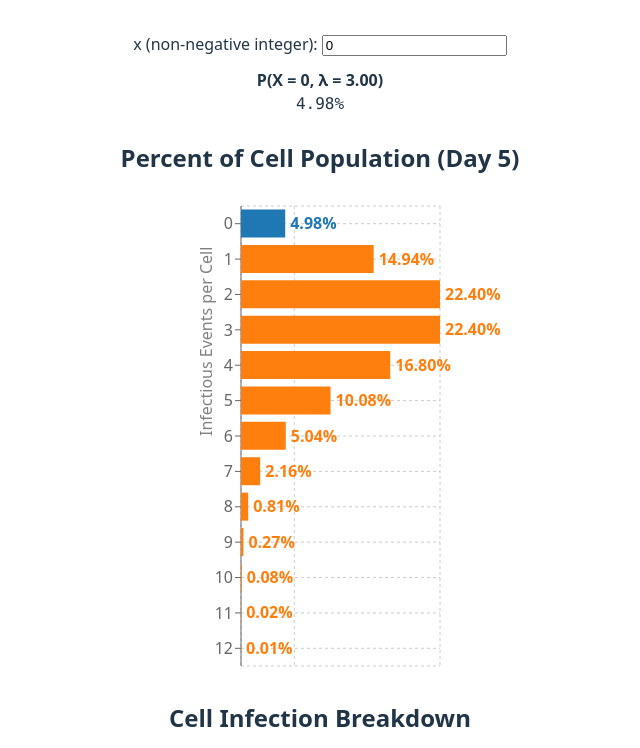
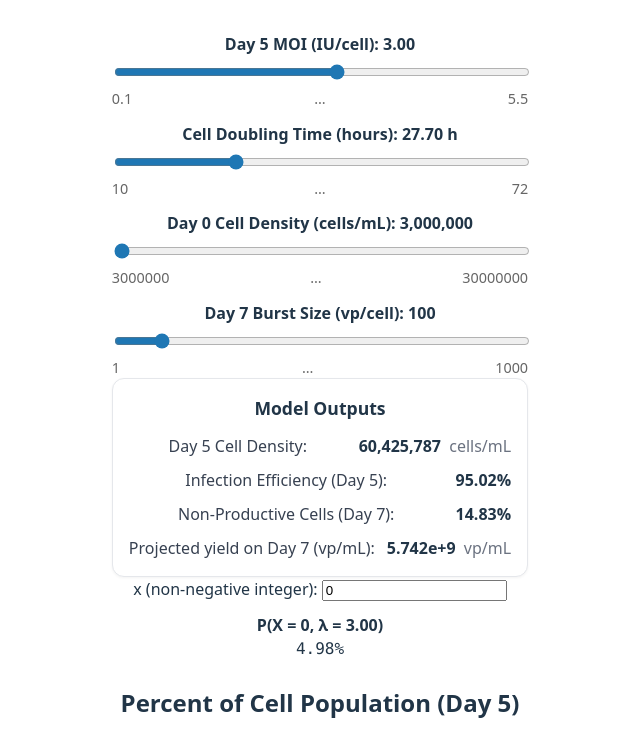
Before and after one commit to HiFiveJazz/Adenovirus-STR-Model, a React (Vite) app in the folder vite-electron-builder/packages/renderer/: page / in a window 1280 px wide. Shown: the top 748 px of the page, without its empty margins (320-960 px from the left). Built offline with nearby package versions, Linux system fonts and the light colour scheme.

Commit message:
working everything but graph!

```diff
--- a/vite-electron-builder/packages/renderer/src/App.jsx
+++ b/vite-electron-builder/packages/renderer/src/App.jsx
@@ -1,4 +1,4 @@
-import { useState } from 'react'
+import { useMemo, useState } from 'react'
 import reactLogo from './assets/react.svg'
 import viteLogo from '/vite.svg'
 import './App.css'
@@ -6,27 +6,129 @@ import './App.css'
 import PoissonDemo from './components/Poisson Graph/PoissonDemo'
 import PoissonPieChart from './components/Poisson Pie Chart/PoissonPieChart'
 import InputField from './components/Input Fields/InputField'
+import OutputField from './components/Output Fields/OutputField'
 
 export default function App() {
+  // controls
   const [lambda, setLambda] = useState(3)
+  const [doubTime, setDoubTime] = useState(27.7)       // hours
+  const [cellDensity, setCellDensity] = useState(3e6) // cells/mL (Day 0)
+  const [burstSize, setBurstSize] = useState(100)     // vp/cell (Day 7)
+
+  // ⬇️ Use the exact formula you gave for Day 5 Cell Density
+  const {
+    day5CellDensity,
+    infectionEfficiencyDay5,
+    nonProductiveCellsDay7, // fraction 0..1
+    projectedYieldDay7,     // vp/mL
+  } = useMemo(() => {
+    const INFECTION_HOUR = 120; // hours
+    const FINAL_HOUR = 168;     // hours
+
+    const growth = (N0, hours, dt) =>
+      (Number.isFinite(N0) && Number.isFinite(hours) && Number.isFinite(dt) && dt > 0)
+        ? N0 * Math.pow(2, hours / dt)
+        : NaN;
+
+    // Day 5 density at infection time
+    const N5 = growth(cellDensity, INFECTION_HOUR, doubTime);
+
+    // Infection efficiency (fraction)
+    const infFrac =
+      (Number.isFinite(lambda) && lambda >= 0) ? 1 - Math.exp(-lambda) : NaN;
+    const uninfFrac =
+      (Number.isFinite(infFrac)) ? (1 - infFrac) : NaN;
+
+    // Initial infected & uninfected at infection time
+    const initInfCd   = (Number.isFinite(N5) && Number.isFinite(infFrac))   ? N5 * infFrac   : NaN;
+    const initUninfCd = (Number.isFinite(N5) && Number.isFinite(uninfFrac)) ? N5 * uninfFrac : NaN;
+
+    // Uninfected grow from 120h to 168h; infected assumed not to grow
+    const gf = (Number.isFinite(doubTime) && doubTime > 0)
+      ? Math.pow(2, (FINAL_HOUR - INFECTION_HOUR) / doubTime)
+      : NaN;
+    const finUninfCd = (Number.isFinite(initUninfCd) && Number.isFinite(gf))
+      ? initUninfCd * gf
+      : NaN;
+
+    // Non-Productive Cells at end of run (fraction)
+    const denom = (Number.isFinite(finUninfCd) && Number.isFinite(initInfCd))
+      ? (finUninfCd + initInfCd)
+      : NaN;
+    const nonProdFrac = (Number.isFinite(finUninfCd) && Number.isFinite(denom) && denom > 0)
+      ? (finUninfCd / denom)
+      : NaN;
+
+    // Projected Bioreactor Yield (vp/mL)
+    const yieldVpPerMl = (Number.isFinite(initInfCd) && Number.isFinite(burstSize))
+      ? (initInfCd * burstSize)
+      : NaN;
+
+    return {
+      day5CellDensity: N5,
+      infectionEfficiencyDay5: infFrac,
+      nonProductiveCellsDay7: nonProdFrac, // fraction 0..1
+      projectedYieldDay7: yieldVpPerMl,    // vp/mL
+    };
+  }, [lambda, doubTime, cellDensity, burstSize]);
 
   return (
     <>
-      {/* <div> */}
-      {/*   <a href="https://vite.dev" target="_blank" rel="noreferrer"> */}
-      {/*     <img src={viteLogo} className="logo" alt="Vite logo" /> */}
-      {/*   </a> */}
-      {/*   <a href="https://react.dev" target="_blank" rel="noreferrer"> */}
-      {/*     <img src={reactLogo} className="logo react" alt="React logo" /> */}
-      {/*   </a> */}
-      {/* </div> */}
+      {/* Controls */}
+      <div style={{ display: 'grid', gap: 12, maxWidth: 720 }}>
+        <InputField
+          label="Day 5 MOI (IU/cell)"
+          value={lambda}
+          onChange={setLambda}
+          min={0.1}
+          max={5.5}
+          step={0.05}
+          formatValue={(v) => v.toFixed(2)}
+        />
+        <InputField
+          label="Cell Doubling Time (hours)"
+          value={doubTime}
+          onChange={setDoubTime}
+          min={10}
+          max={72}
+          step={0.1}
+          // was: v => `${v.toFixed(0)} h`
+          formatValue={(v) => `${v.toFixed(2)} h`}   // shows 27.70, matches the value used
+        />
 
-      {/* Slider to control λ */}
+        <InputField
+          label="Day 0 Cell Density (cells/mL)"
+          value={cellDensity}
+          onChange={setCellDensity}
+          min={3e6}
+          max={3e7}
+          step={1e4}
+          // avoid Math.round so we don't mask the true value
+          formatValue={(v) => v.toLocaleString()}   // exact value shown with separators
+        />
+        <InputField
+          label="Day 7 Burst Size (vp/cell)"
+          value={burstSize}
+          onChange={setBurstSize}
+          min={1}
+          max={1000}
+          step={1}
+          formatValue={(v) => `${Math.round(v)}`}
+        />
+      </div>
 
-      {/* Pass λ down as a prop */}
+      {/* Outputs */}
+      <OutputField
+        title="Model Outputs"
+        day5CellDensity={day5CellDensity}
+        infectionEfficiencyDay5={infectionEfficiencyDay5}
+        nonProductiveCellsDay7={nonProductiveCellsDay7}
+        projectedYieldDay7={projectedYieldDay7}
+      />
+
+      {/* Visuals (driven by λ) */}
       <PoissonDemo lambda={lambda} defaultX={0} />
       <PoissonPieChart lambda={lambda} title="Cell Infection Breakdown" />
-      <InputField label="Day 5 MOI (IU/Cell)" value={lambda} onChange={setLambda} min={0.1} max={18} step={0.1} />
     </>
   )
 }
--- a/vite-electron-builder/packages/renderer/src/components/Input Fields/InputField.jsx
+++ b/vite-electron-builder/packages/renderer/src/components/Input Fields/InputField.jsx
@@ -4,9 +4,10 @@ export default function InputField({
   label = 'λ (lambda)',
   value,
   onChange,
-  min = 0.1,
-  max = 18,
+  min = 0.05,
+  max = 7,
   step = 0.1,
+  formatValue = (v) => v.toFixed(2), // ⬅️ new: custom display formatter
 }) {
   const handleChange = (e) => {
     const v = Number(e.target.value)
@@ -16,7 +17,7 @@ export default function InputField({
   return (
     <div className="input-field">
       <label className="input-field__label">
-        {label}: <span className="input-field__value">{value.toFixed(2)}</span>
+        {label}: <span className="input-field__value">{formatValue(value)}</span>
       </label>
       <input
         className="input-field__range"
--- /dev/null
+++ b/vite-electron-builder/packages/renderer/src/components/Output Fields/CSS/OutputField.css
@@ -0,0 +1,40 @@
+.output-card {
+  border: 1px solid #e5e7eb;
+  border-radius: 12px;
+  padding: 16px;
+  max-width: 720px;
+  background: #fff;
+  box-shadow: 0 1px 3px rgba(0,0,0,.05);
+}
+
+.output-title {
+  margin: 0 0 12px 0;
+  font-size: 1.1rem;
+}
+
+.output-grid {
+  display: grid;
+  gap: 10px;
+}
+
+.output-row {
+  display: grid;
+  grid-template-columns: 1fr auto;
+  align-items: baseline;
+  gap: 12px;
+}
+
+.output-label {
+  color: #374151;
+}
+
+.output-value {
+  font-weight: 700;
+  font-variant-numeric: tabular-nums;
+}
+
+.unit {
+  font-weight: 500;
+  color: #6b7280;
+  margin-left: 4px;
+}
--- /dev/null
+++ b/vite-electron-builder/packages/renderer/src/components/Output Fields/OutputField.jsx
@@ -0,0 +1,51 @@
+import './CSS/OutputField.css'
+
+function fmtInt(n) {
+  if (!Number.isFinite(n)) return '—'
+  // compact but readable for large counts
+  return Math.round(n).toLocaleString()
+}
+
+function fmtPct(p) {
+  if (!Number.isFinite(p)) return '—'
+  return `${(p * 100).toFixed(2)}%`
+}
+
+function fmtSci(n) {
+  if (!Number.isFinite(n)) return '—'
+  // show vp/mL in scientific notation if very large, else with separators
+  if (Math.abs(n) >= 1e7) return n.toExponential(3)
+  return Math.round(n).toLocaleString()
+}
+
+export default function OutputField({
+  day5CellDensity,            // number (cells/mL)
+  infectionEfficiencyDay5,    // fraction (0..1)
+  nonProductiveCellsDay7,     // number (cells/mL)
+  projectedYieldDay7,         // number (vp/mL)
+  title = 'Outputs',
+}) {
+  return (
+    <div className="output-card">
+      <h2 className="output-title">{title}</h2>
+      <div className="output-grid">
+        <div className="output-row">
+          <div className="output-label">Day 5 Cell Density:</div>
+          <div className="output-value">{fmtInt(day5CellDensity)} <span className="unit">cells/mL</span></div>
+        </div>
+        <div className="output-row">
+          <div className="output-label">Infection Efficiency (Day 5):</div>
+          <div className="output-value">{fmtPct(infectionEfficiencyDay5)}</div>
+        </div>
+        <div className="output-row">
+          <div className="output-label">Non-Productive Cells (Day 7):</div>
+          <div className="output-value">{fmtPct(nonProductiveCellsDay7)}</div>
+        </div>
+        <div className="output-row">
+          <div className="output-label">Projected yield on Day 7 (vp/mL):</div>
+          <div className="output-value">{fmtSci(projectedYieldDay7)} <span className="unit">vp/mL</span></div>
+        </div>
+      </div>
+    </div>
+  )
+}
--- a/vite-electron-builder/packages/renderer/src/components/Poisson Pie Chart/PoissonPieChart.jsx
+++ b/vite-electron-builder/packages/renderer/src/components/Poisson Pie Chart/PoissonPieChart.jsx
@@ -40,7 +40,7 @@ function renderSliceLabel({
 
 export default function PoissonPieChart({
   lambda = 3,
-  title = 'Cell Infection Breakdown',
+  title = 'Infection Effeciency',
 }) {
   const data = useMemo(() => {
     const lam = Number(lambda)
```
